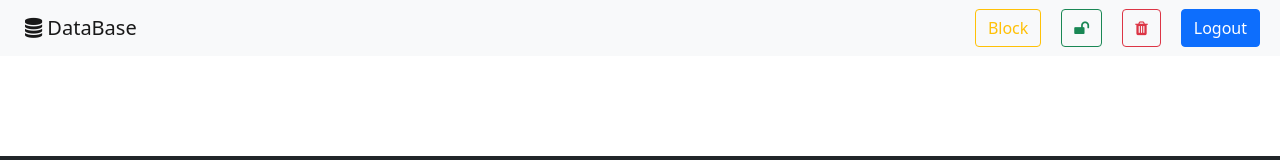
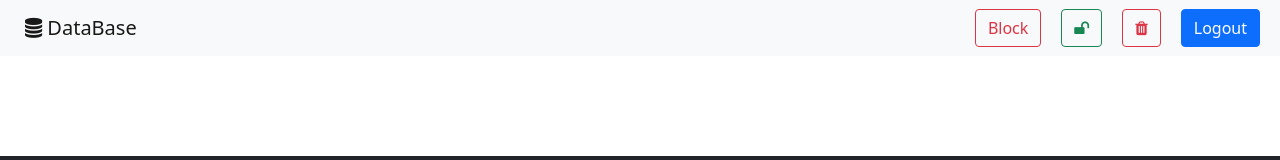
Before and after one commit to khojiakbarkhayotov/itransition-task4, a plain HTML site: page main.html in a window 1280 px wide. Shown: the top 160 px of the page. Drawn offline with nearby package versions, Linux system fonts and the light colour scheme.

Commit message:
update main.html

```diff
--- a/main.html
+++ b/main.html
@@ -27,7 +27,7 @@
 
       <ul class="nav nav-pills justify-content-end">
         <li class="nav-item">
-          <button class="btn btn-outline-warning block-user" href="">
+          <button class="btn btn-outline-danger block-user" href="">
             Block
           </button>
         </li>
```
